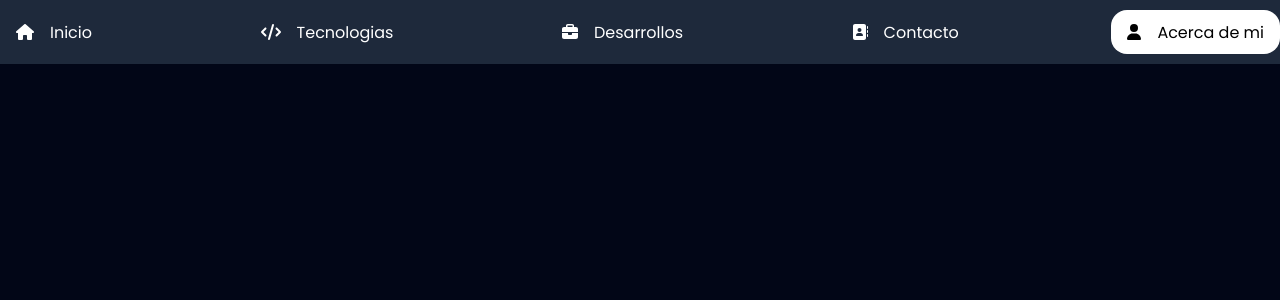
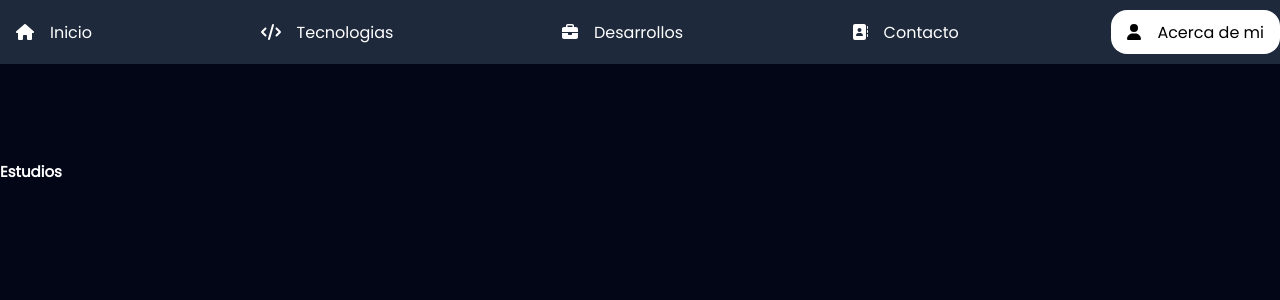
Before and after one commit to Josh0Sprime/portafolio, a Vue app: page /#/acerca-de-mi in a window 1280 px wide. Shown: the top 300 px of the page. Built offline with nearby package versions, Linux system fonts and the light colour scheme.

Commit message:
pequenio avance en sobre mi

```diff
--- a/src/components/AcercaDeMi.vue
+++ b/src/components/AcercaDeMi.vue
@@ -1,6 +1,13 @@
 <template lang="">
-    <div>
+    <div class="about">
+        <section class="about__study">
+            <header class="study__header">
+                <h1 class="study__title">Estudios</h1>
+            </header>
+            <div class="study__container">
 
+            </div>
+        </section>
     </div>
 </template>
 <script>
@@ -8,6 +15,6 @@ export default {
 
 }
 </script>
-<style lang="">
+<style scoped>
 
 </style>
--- a/src/components/Inicio.vue
+++ b/src/components/Inicio.vue
@@ -24,6 +24,9 @@
                 </div>
                 <div class="prog__container">
                     <img src="../assets/img/github.png" class="prog__img" alt="">
+                </div>
+                <div class="prog__container">
+                    <img src="../assets/img/node.png" class="prog__img" alt="">
                 </div>
             </div>
         </section>
```
